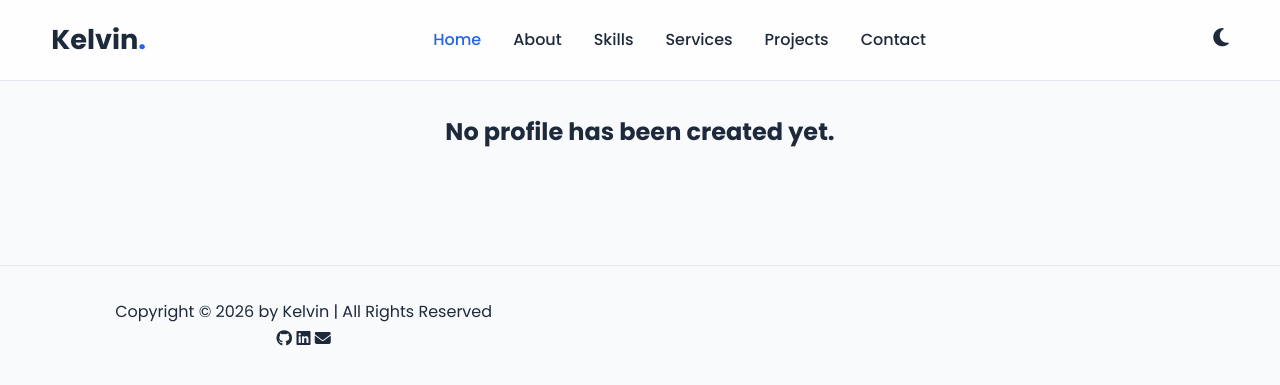
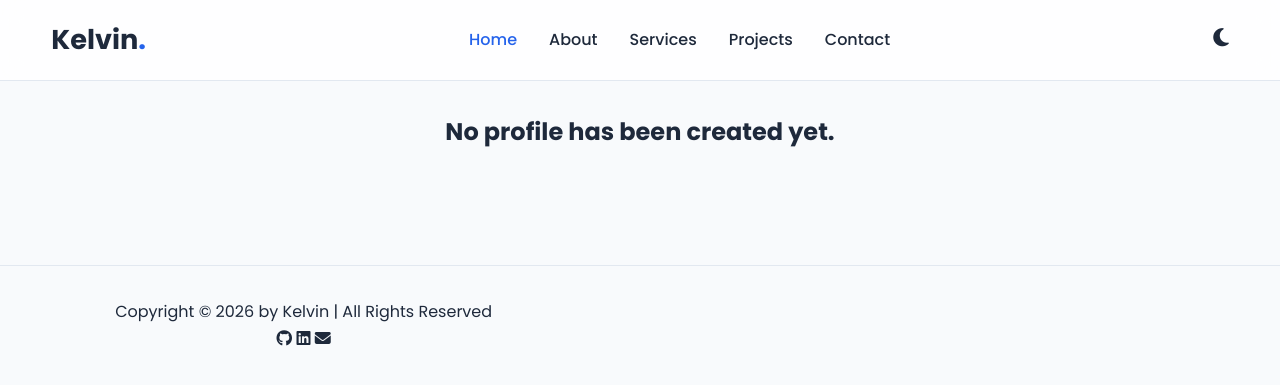
Before and after one commit to kio-ko-Kelvin/portfolioweb, a Django app: page / in a window 1280 px wide. Shown: the top 385 px of the page. Run offline with Django 5.2, Linux system fonts and the light colour scheme.

Commit message:
Rearranged the navigation, removing all unnecessary items; i.e skills

```diff
--- a/portfolioapp/templates/portfolioapp/base.html
+++ b/portfolioapp/templates/portfolioapp/base.html
@@ -75,8 +75,6 @@
 
             <li><a href="#about">About</a></li>
 
-            <li><a href="#skills">Skills</a></li>
-
             <li><a href="#services">Services</a></li>
 
             <li><a href="#projects">Projects</a></li>
```
